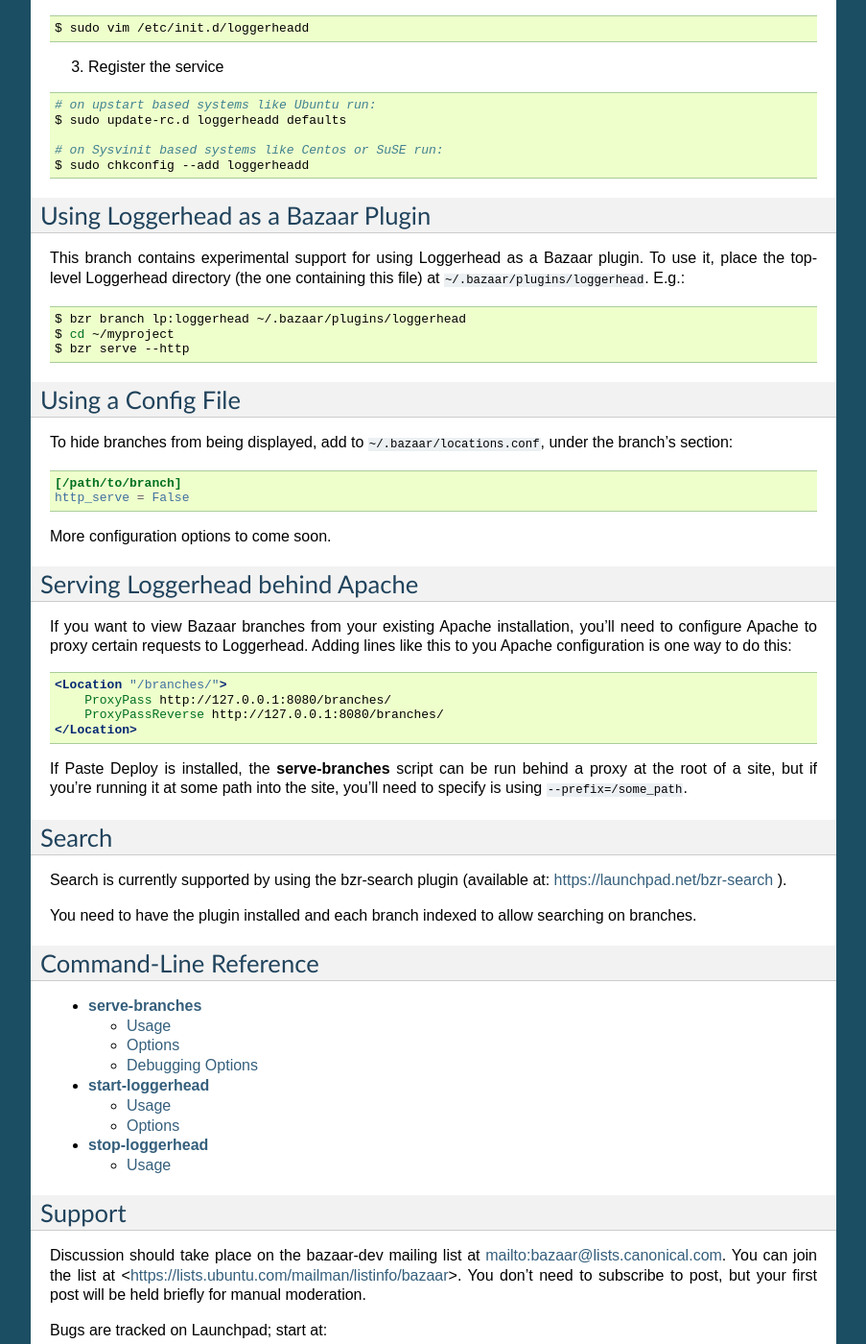
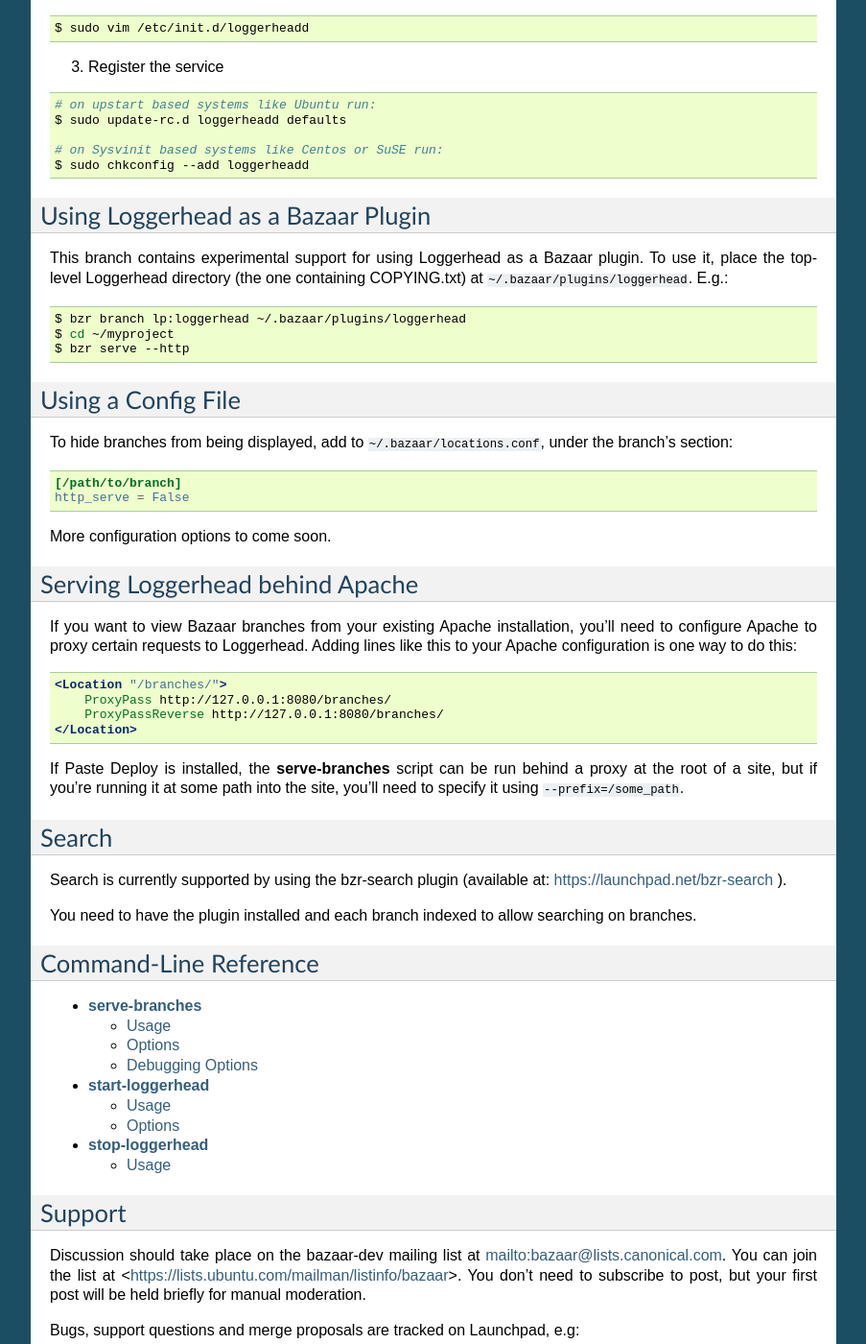
Before and after one commit to breezy-team/loggerhead, a Sphinx documentation site: the page built from docs/index.rst, in a window 1280 px wide and 1400 px high, scrolled down 1302 px. Shown: the whole window at 96% size, without its empty margins (198-1101 px from the left). Built offline with Sphinx 7.4.7, drawn with Linux system fonts in a browser that asks for light colours; some of the changed text lies outside the part shown.

Commit message:
Minor tweaks to Tres' content

```diff
--- a/docs/index.rst
+++ b/docs/index.rst
@@ -1,7 +1,7 @@
 Loggerhead:  A web viewer for ``bzr`` branches
 ==============================================
 
-Loggerhead is a web viewer for projects in bazaar. It can be used to navigate
+Loggerhead is a web viewer for projects in Bazaar. It can be used to navigate
 a branch history, annotate files, view patches, perform searches, etc.
 Loggerhead is heavily based on `bazaar-webserve
 <https://launchpad.net/bzr-webserve>`_, which was, in turn, loosely
@@ -106,7 +106,7 @@
 
 This branch contains experimental support for using Loggerhead as a Bazaar
 plugin.  To use it, place the top-level Loggerhead directory (the one
-containing this file) at ``~/.bazaar/plugins/loggerhead``.  E.g.:
+containing COPYING.txt) at ``~/.bazaar/plugins/loggerhead``.  E.g.:
 
 .. code-block:: sh
 
@@ -134,7 +134,7 @@
 
 If you want to view Bazaar branches from your existing Apache
 installation, you'll need to configure Apache to proxy certain
-requests to Loggerhead.  Adding lines like this to you Apache
+requests to Loggerhead.  Adding lines like this to your Apache
 configuration is one way to do this:
 
 .. code-block:: apache
@@ -146,7 +146,7 @@
 
 If Paste Deploy is installed, the :command:`serve-branches` script can be
 run behind a proxy at the root of a site, but if you're running it at
-some path into the site, you'll need to specify is using
+some path into the site, you'll need to specify it using
 ``--prefix=/some_path``.
 
 
@@ -179,7 +179,7 @@
 subscribe to post, but your first post will be held briefly for manual
 moderation.
 
-Bugs are tracked on Launchpad; start at:
+Bugs, support questions and merge proposals are tracked on Launchpad, e.g:
 
     https://bugs.launchpad.net/loggerhead
 
```
